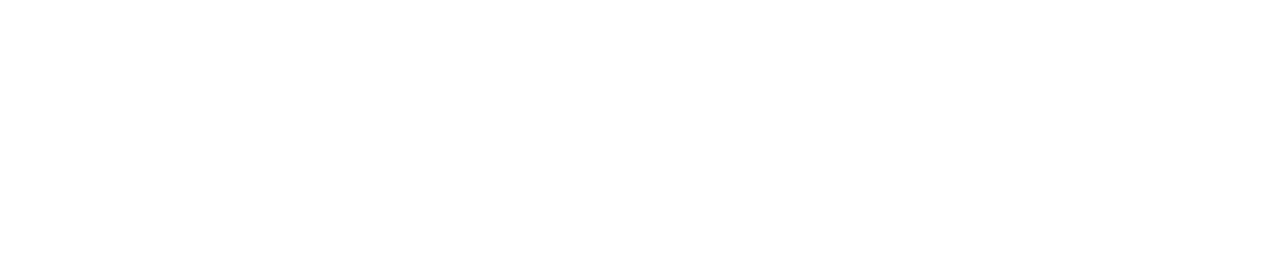
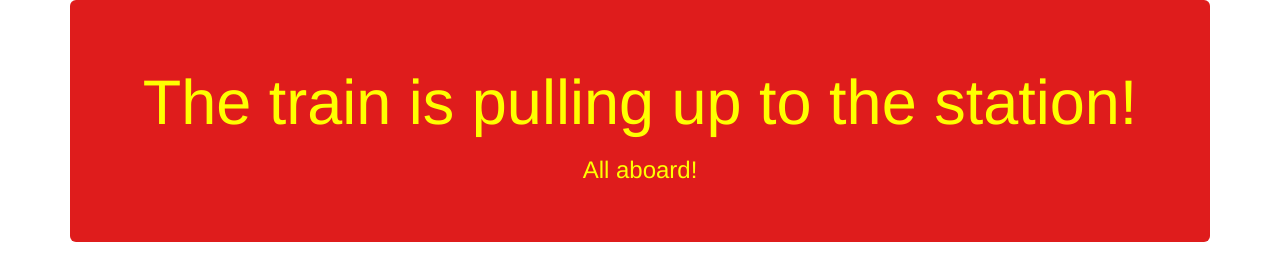
Before and after one commit to deliscoding/traintimes, a plain HTML site: page index.html in a window 1280 px wide. Drawn offline with nearby package versions, Linux system fonts and the light colour scheme.

Commit message:
added jumbotron and first html styling

```diff
--- a/index.html
+++ b/index.html
@@ -21,3 +21,13 @@
     <script src="https://cdn.jsdelivr.net/momentjs/2.12.0/moment.min.js"></script>
 
   </head>
+  <body>
+
+    <!-- Train Time -->
+    <div class="container">
+
+      <!-- Jumbotron -->
+      <div class="jumbotron" style="background-color: rgb(223, 28, 28); color: yellow">
+        <h1 class="text-center">The train is pulling up to the station!</h1>
+        <h3 class="text-center">All aboard!</h3>
+      </div>
```
